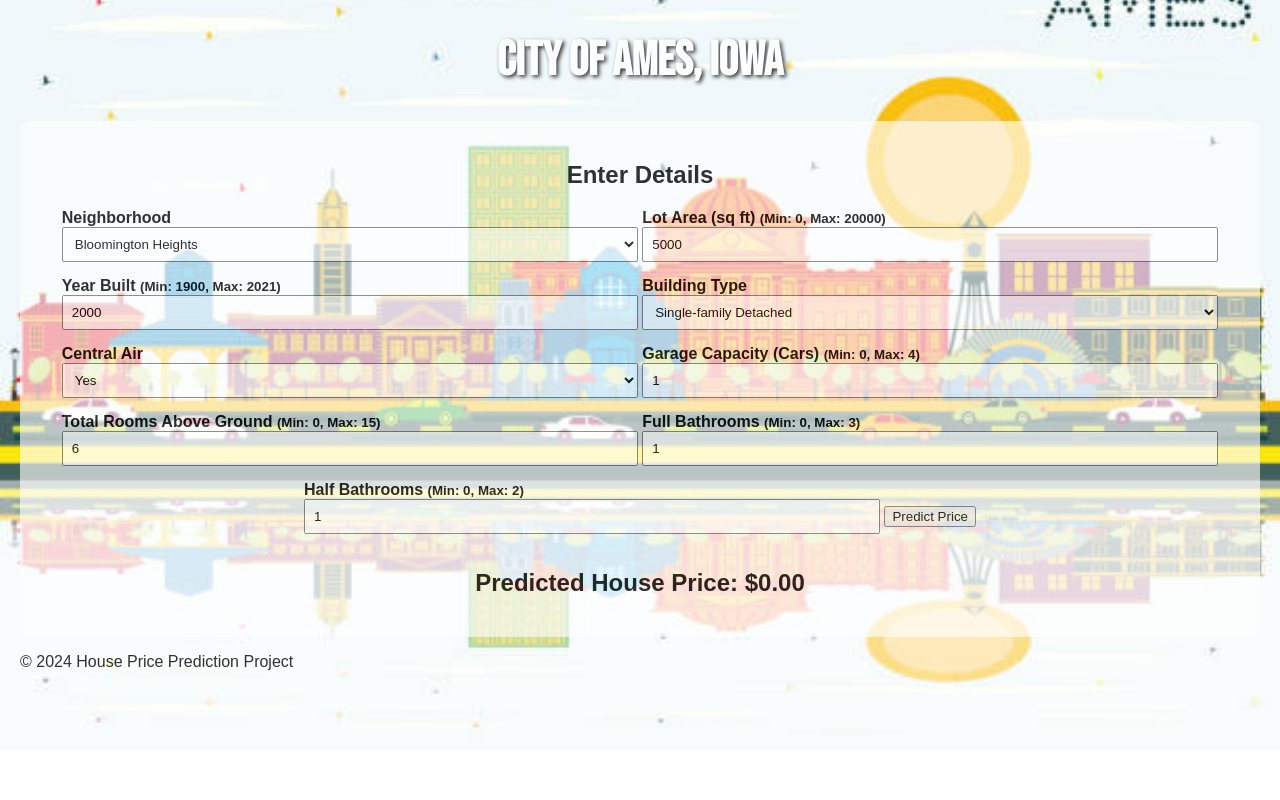
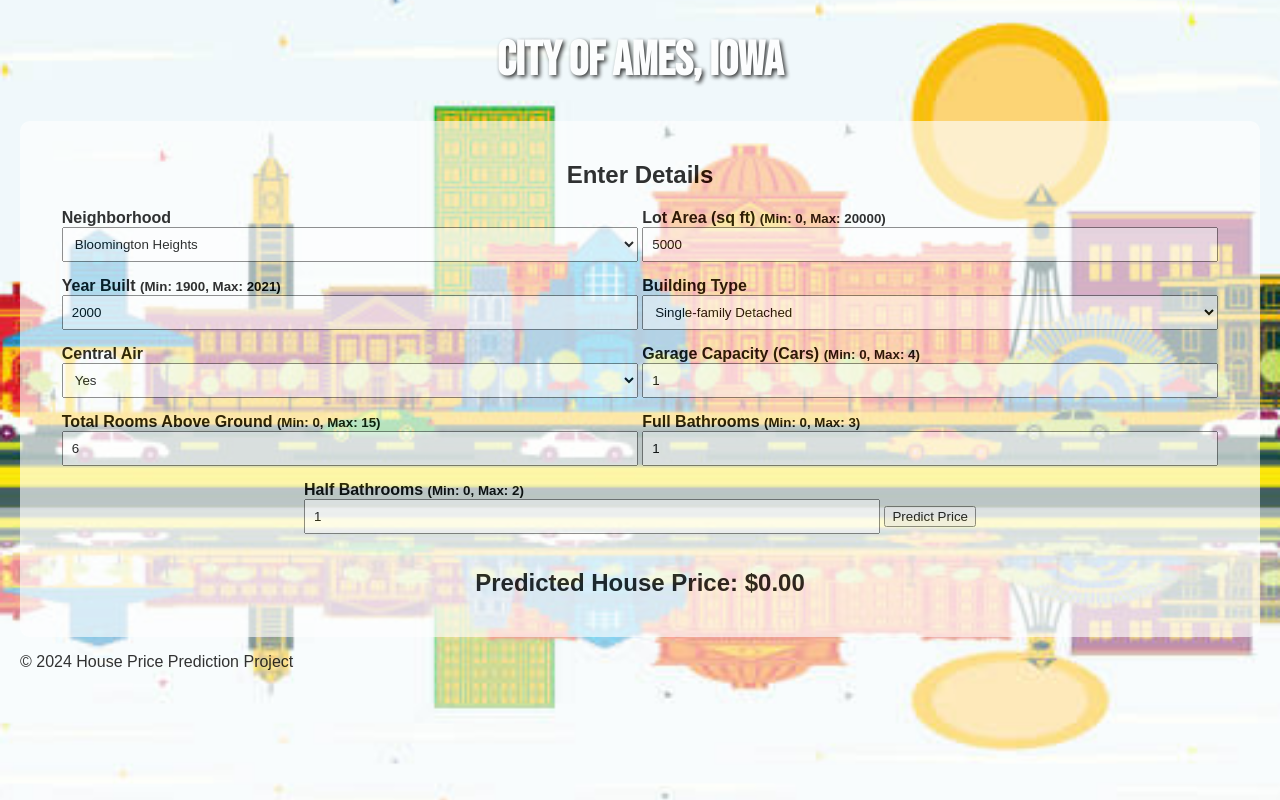
Before and after one commit to Da1212e77/ANA680Final, a Flask app: page / in a window 1280 px wide. Run offline with Flask 3, Linux system fonts and the light colour scheme; parts of the project's set-up code (start-up, migrations or seed data) failed here and were passed over.

Commit message:
Updated image size

```diff
--- a/templates/index.html
+++ b/templates/index.html
@@ -11,7 +11,7 @@
             font-family: Arial, sans-serif;
             margin: 20px;
             background-image: url('images/istockphoto-1145974302-612x612.jpg');
-            background-size: cover;
+            background-size: 120%;
             background-repeat: no-repeat;
             background-position: center;
             opacity: 0.8;
```
